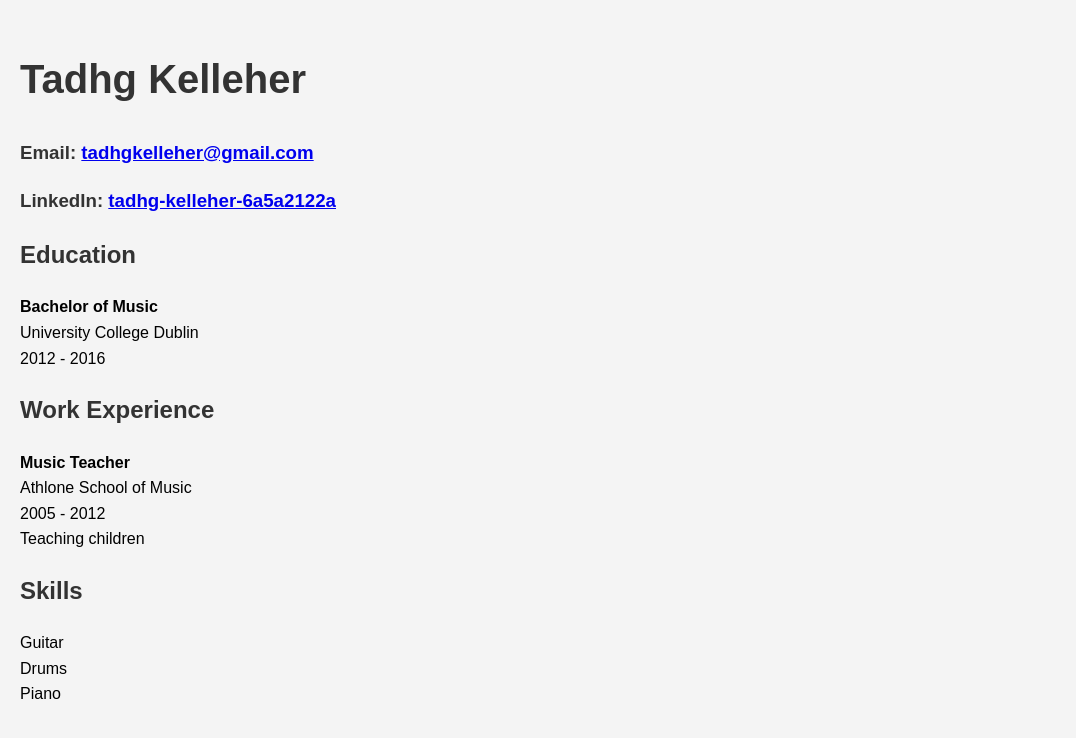
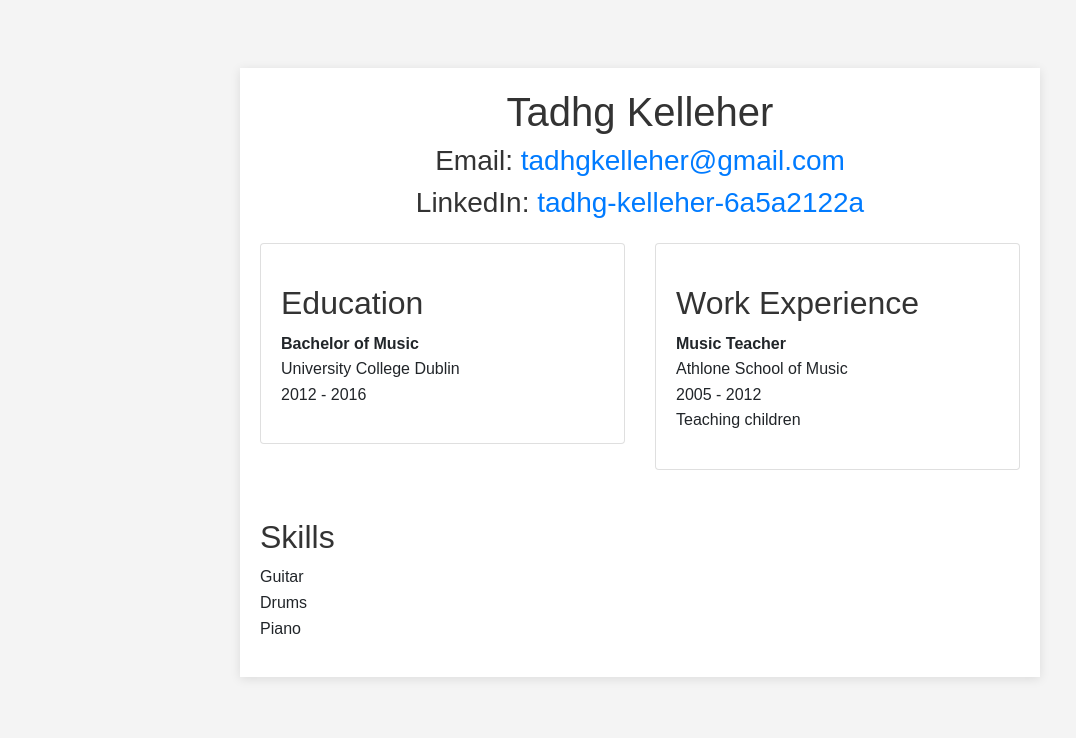
Before and after one commit to tadhgkelleher/CV-Website, a plain HTML site: page index.html in a window 1280 px wide. Shown: the whole page, without its empty margins (0-1076 px from the left). Drawn offline with nearby package versions, Linux system fonts and the light colour scheme.

Commit message:
Update index.html

```diff
--- a/index.html
+++ b/index.html
@@ -4,35 +4,50 @@
     <meta charset="UTF-8">
     <meta name="viewport" content="width=device-width, initial-scale=1.0">
     <title>Tadhg Kelleher's CV</title>
-    <link rel="stylesheet" href="styles.css"> <!-- Link to the stylesheet -->
+    <link rel="stylesheet" href="https://maxcdn.bootstrapcdn.com/bootstrap/4.5.2/css/bootstrap.min.css"> <!-- Bootstrap CSS -->
+    <link rel="stylesheet" href="styles.css"> <!-- Link to your custom stylesheet -->
+    <script src="https://ajax.googleapis.com/ajax/libs/jquery/3.5.1/jquery.min.js"></script>
+    <script src="https://cdnjs.cloudflare.com/ajax/libs/popper.js/1.16.0/umd/popper.min.js"></script>
+    <script src="https://maxcdn.bootstrapcdn.com/bootstrap/4.5.2/js/bootstrap.min.js"></script>
 </head>
 <body>
-    <h1>Tadhg Kelleher</h1>
-    <h3>Email: <a href="mailto:tadhgkelleher@gmail.com">tadhgkelleher@gmail.com</a></h3>
-    <h3>LinkedIn: <a href="https://www.linkedin.com/in/tadhg-kelleher-6a5a2122a/" target="_blank">tadhg-kelleher-6a5a2122a</a></h3>
+    <div class="container mt-5">
+        <h1 class="text-center">Tadhg Kelleher</h1>
+        <h3 class="text-center">Email: <a href="mailto:tadhgkelleher@gmail.com">tadhgkelleher@gmail.com</a></h3>
+        <h3 class="text-center">LinkedIn: <a href="https://www.linkedin.com/in/tadhg-kelleher-6a5a2122a/" target="_blank">tadhg-kelleher-6a5a2122a</a></h3>
 
-    <div class="education">
+        <div class="row mt-4">
+            <div class="col-md-6">
+                <div class="card mb-4">
+                    <div class="card-body">
                         <h2>Education</h2>
                         <p><strong>Bachelor of Music</strong><br>
                         University College Dublin<br>
                         2012 - 2016</p>
                     </div>
-
-    <div class="work-experience">
+                </div>
+            </div>
+            <div class="col-md-6">
+                <div class="card mb-4">
+                    <div class="card-body">
                         <h2>Work Experience</h2>
                         <p><strong>Music Teacher</strong><br>
                         Athlone School of Music<br>
                         2005 - 2012<br>
                         Teaching children</p>
                     </div>
+                </div>
+            </div>
+        </div>
 
-    <div class="skills">
+        <div class="skills mt-4">
             <h2>Skills</h2>
-        <ul>
+            <ul class="list-unstyled">
                 <li>Guitar</li>
                 <li>Drums</li>
                 <li>Piano</li>
             </ul>
         </div>
+    </div>
 </body>
 </html>
```
Lines whose indentation alone changed are shown as unchanged.
